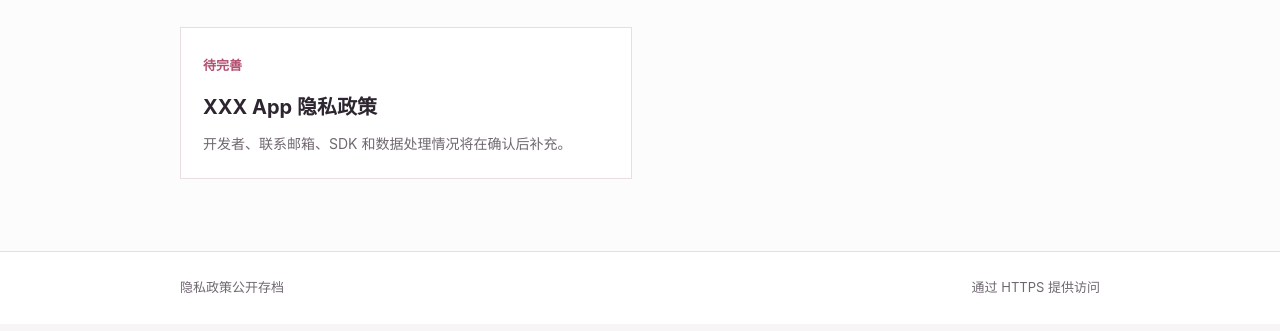
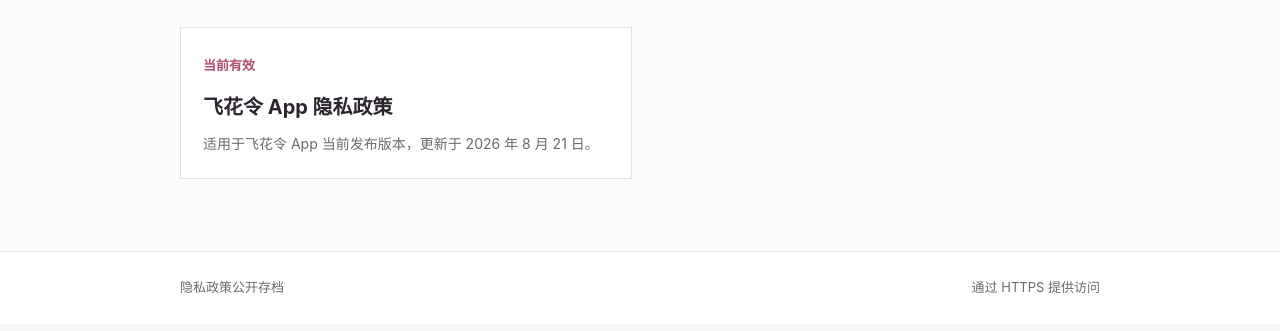
Before and after one commit to andyhub001/privacy-policy, a plain HTML site: page index.html in a window 1280 px wide. Shown: the part 301-632 px from the top of the page. Drawn offline with Linux system fonts and the light colour scheme.

Commit message:
Mark Flying Flower privacy policy active

```diff
--- a/index.html
+++ b/index.html
@@ -31,9 +31,9 @@
 
       <section class="policy-index" aria-label="隐私政策列表">
         <a class="policy-card" href="privacy.html">
-          <span class="policy-card__category">待完善</span>
-          <h2>XXX App 隐私政策</h2>
-          <p>开发者、联系邮箱、SDK 和数据处理情况将在确认后补充。</p>
+          <span class="policy-card__category">当前有效</span>
+          <h2>飞花令 App 隐私政策</h2>
+          <p>适用于飞花令 App 当前发布版本，更新于 2026 年 8 月 21 日。</p>
         </a>
       </section>
     </main>
```
